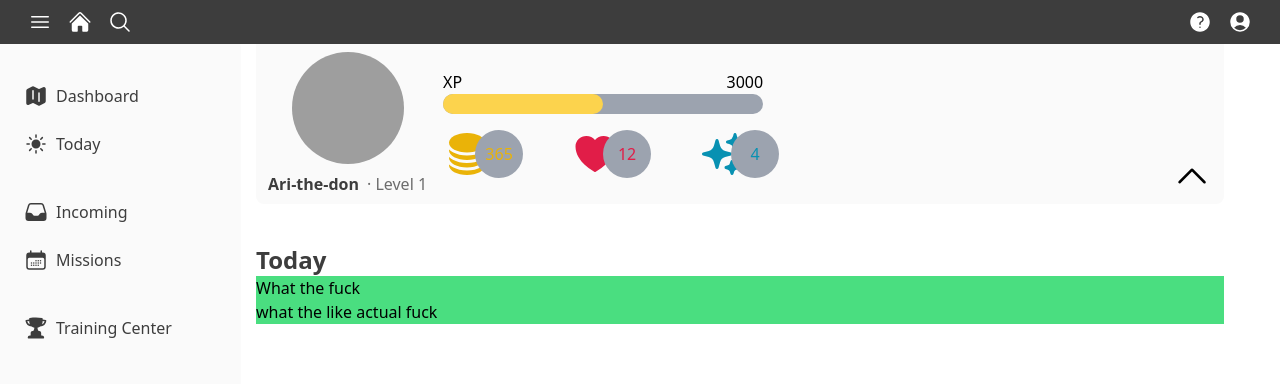
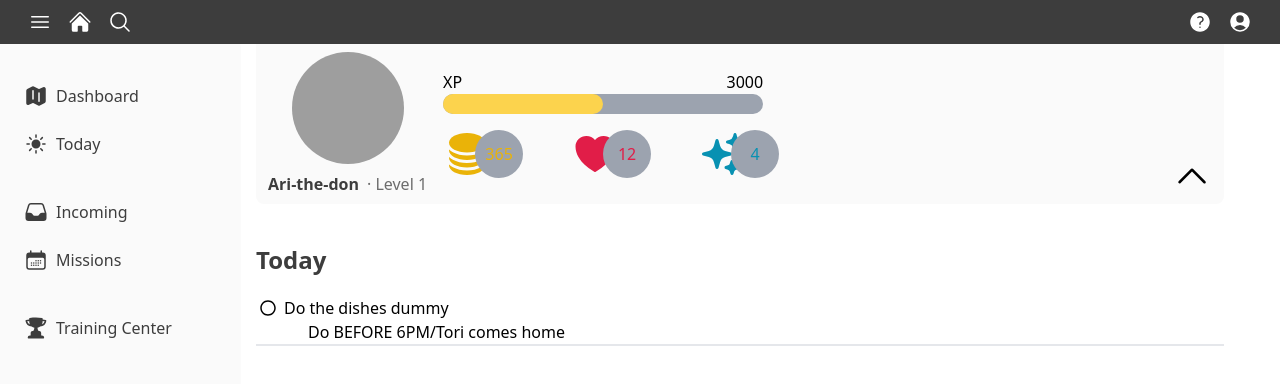
Before and after one commit to Ari-Jackson/gamified-habit-app-v2, a React (Vite) app: page /today in a window 1280 px wide. Shown: the top 384 px of the page. Built offline with nearby package versions, Linux system fonts and the light colour scheme; grey boxes are pictures that could not be loaded.

Commit message:
Creates Todo-Component

```diff
--- a/src/components/common/Todo.jsx
+++ /dev/null
@@ -1,7 +0,0 @@
-export default function TodoComponent() {
-  return (
-    <>
-      <div>Train</div>
-    </>
-  );
-}
--- /dev/null
+++ b/src/components/common/TodoComponent.jsx
@@ -0,0 +1,25 @@
+import { useState } from "react";
+import { FaRegCircle, FaCircle } from "react-icons/fa";
+import "animate.css";
+
+export default function TodoComponent() {
+  const [isComplete, setComplete] = useState(false);
+
+  return (
+    <div className="flex items-start border-b-2">
+      <div className="flex items-center">
+        {isComplete ? (
+          <FaCircle className="m-1 animate__animated animate__heartBeat text-green-600" />
+        ) : (
+          <FaRegCircle className="m-1" onClick={() => setComplete(true)} />
+        )}
+      </div>
+      <div className="flex flex-col pl-1">
+        <h1>Do the dishes dummy</h1>
+        <p className="whitespace-nowrap overflow-hidden px-6">
+          Do BEFORE 6PM/Tori comes home
+        </p>
+      </div>
+    </div>
+  );
+}
--- a/src/pages/Today/Today.jsx
+++ b/src/pages/Today/Today.jsx
@@ -1,4 +1,4 @@
-import { GiCircle } from "react-icons/gi";
+import TodoComponent from "../../components/common/TodoComponent";
 
 export default function Today() {
   return (
@@ -8,14 +8,9 @@ export default function Today() {
           <h1 className="text-2xl font-bold text-primary">Today</h1>
         </div>
       </header>
-      <div className="bg-green-400">
-        <h3>What the fuck</h3>
-        <p>what the like actual fuck</p>
+      <div className="mt-5">
+        <TodoComponent />
       </div>
     </>
   );
 }
-
-{
-  /* <GiCircle /> */
-}
```
